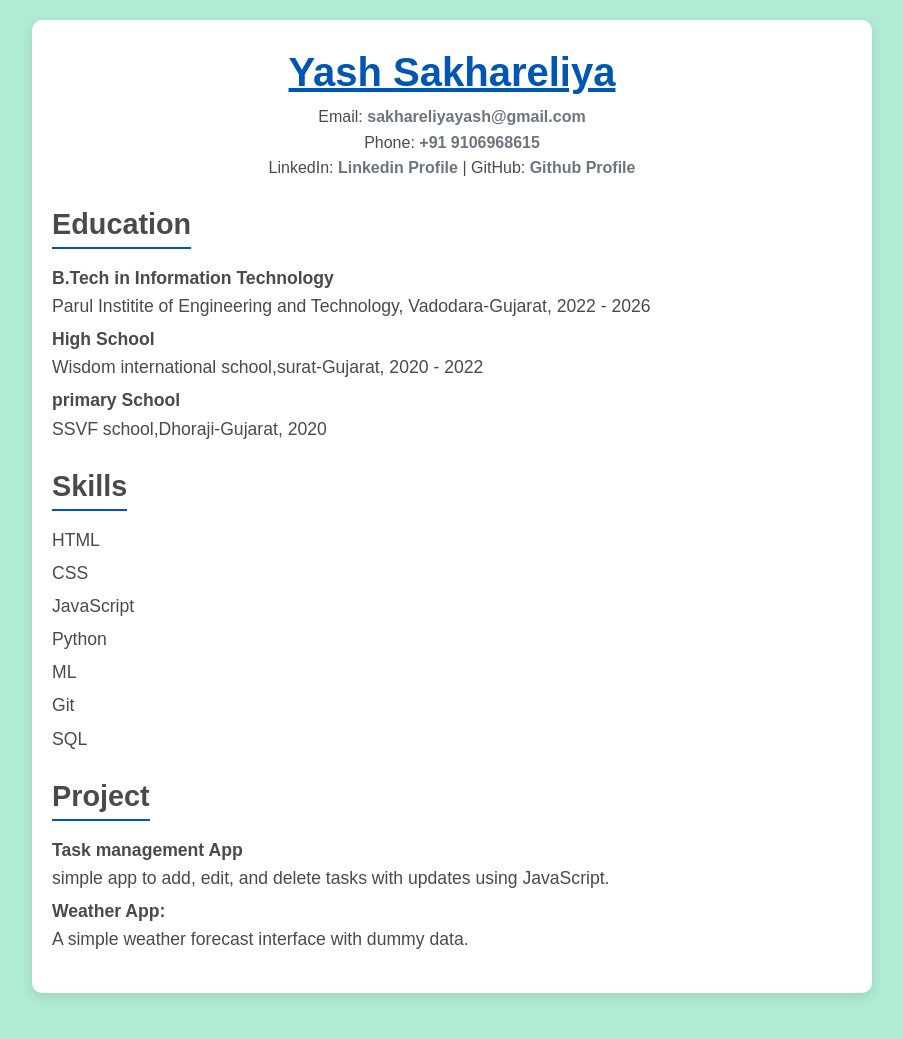
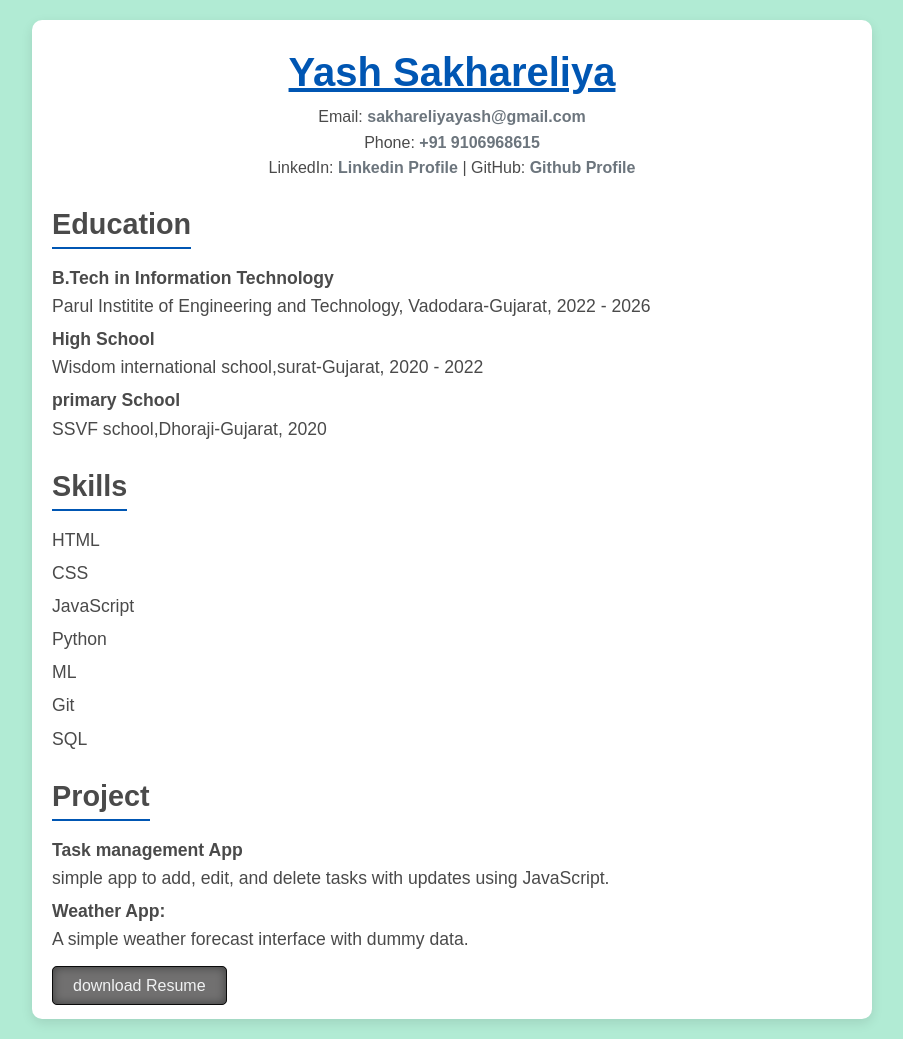
Before and after one commit to YashSakhareliya/JS_Task, a website: page Task 1/index.html in a window 1280 px wide. Shown: the whole page, without its empty margins (188-1091 px from the left). Before the commit the page ends 1013 px from the top, so only its background shows below. Drawn offline with Linux system fonts and the light colour scheme.

Commit message:
Update Task 1 Download Button

```diff
--- a/Task 1/index.html
+++ b/Task 1/index.html
@@ -62,8 +62,13 @@
                     <br>A simple weather forecast interface with dummy data.
                 </li>
             </ul>
+
         </section>
+        <div class="download">
+            <a href="./Resume_Yash-final.pdf" download="resume.pdf">download Resume</a>
+        </div>
     </div>
+
     <script src="./index.js"></script>
 </body>
 </html>
--- a/Task 1/script.css
+++ b/Task 1/script.css
@@ -135,3 +135,22 @@ ul li span {
     color: #6c757d;
 
 }
+
+.download a{
+    border: 1px solid #0a0a0a;
+    padding: 10px 20px;
+    text-decoration: none;
+    color: #f1f2f3;
+    background-color: #717070;
+    transition: transform 0.3s ease, box-shadow 0.3s ease;
+    border-radius: 5px;
+    box-shadow: inset 0 0 10px rgba(10, 11, 11, 0.5);
+}
+
+.download a:hover{
+    background-color: #505050;
+    color: #f1f2f3;
+    transform: scale(1.05);
+    box-shadow: 0 10px 30px rgba(0, 255, 208, 0.5);
+
+}
```
Also changed, not shown: 1 other file.
